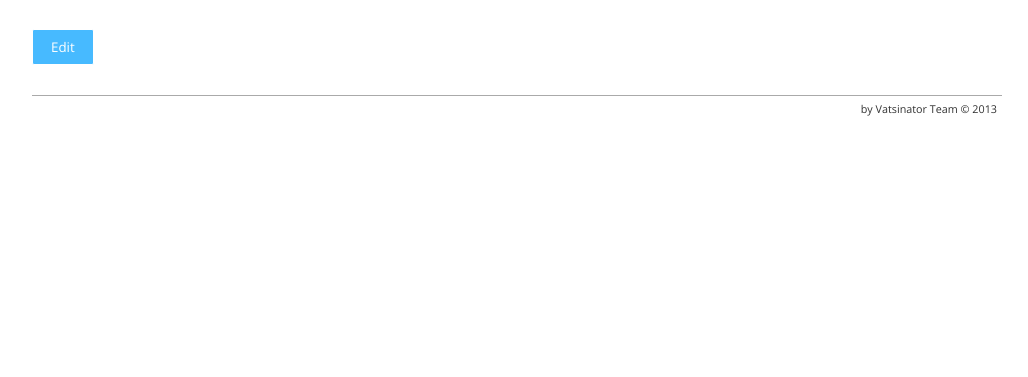
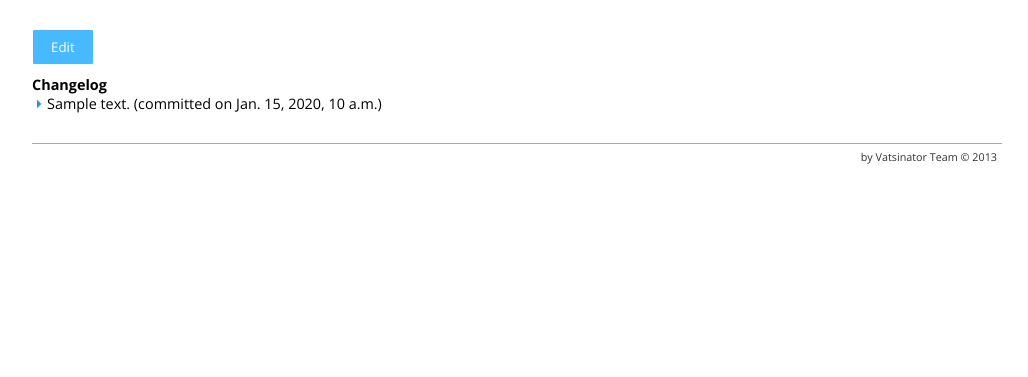
Before and after one commit to Vatsinator/VatsinatorDatabase, a Django app: template vatsinatordatabase/airports/templates/airports/details.html in a window 1280 px wide. Shown: the part 423-800 px from the top of the page, without its empty margins (123-1151 px from the left). Run offline with Django 3.2, Linux system fonts and the light colour scheme; the template is opened without the code that fills it: most values are stand-ins (such as "Sample title", 1, 10 or a date in 2020); some libraries are stand-ins or nearby versions.

Commit message:
Add Changelog to airports

```diff
--- a/vatsinatordatabase/airports/templates/airports/details.html
+++ b/vatsinatordatabase/airports/templates/airports/details.html
@@ -66,4 +66,15 @@
         <span class="editModeLabel" id="editModeLabel"
               style="display: none;">You may now edit this airport's details.</span>
     </p>
+
+    <p>
+        {% if changes %}
+            <h2>Changelog</h2>
+            <ul>
+                {% for c in changes %}
+                    <li>{{ c.description }} (committed on {{ c.timestamp }})</li>
+                {% endfor %}
+            </ul>
+        {% endif %}
+    </p>
 {% endblock %}
--- a/vatsinatordatabase/airports/views.py
+++ b/vatsinatordatabase/airports/views.py
@@ -1,4 +1,5 @@
 from django.core.paginator import Paginator, EmptyPage, PageNotAnInteger
+from django.contrib.contenttypes.models import ContentType
 from django.shortcuts import get_object_or_404, render
 from django.views.decorators.csrf import ensure_csrf_cookie
 from django.views.decorators.http import require_POST
@@ -61,8 +62,12 @@ def details(request, icao):
         icao: the airport ICAO code.
     """
     ap = get_object_or_404(Airport, icao=icao)
+    changes = Commit.objects.filter(content_type=ContentType.objects.get_for_model(ap), object_id=ap.id,
+                                    status='AC').order_by('-timestamp')
+
     return render(request, 'airports/details.html', {
         'ap': ap,
+        'changes': changes
     })
 
 
--- a/vatsinatordatabase/static/css/common.css
+++ b/vatsinatordatabase/static/css/common.css
@@ -178,6 +178,11 @@ a.paginating:hover {
     font-weight: bold;
 }
 
+#bodyWrapper h2 {
+    font-size: 1.0em;
+    font-weight: bold;
+}
+
 #bodyWrapper p {
     margin: 10px 0 0 0;
 }
```
